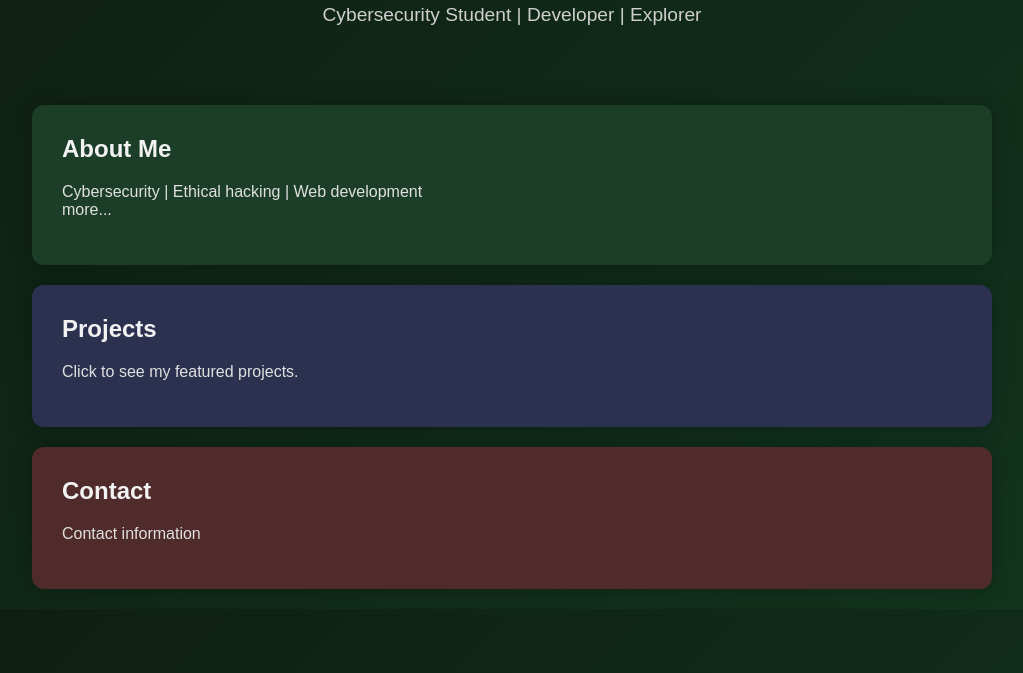
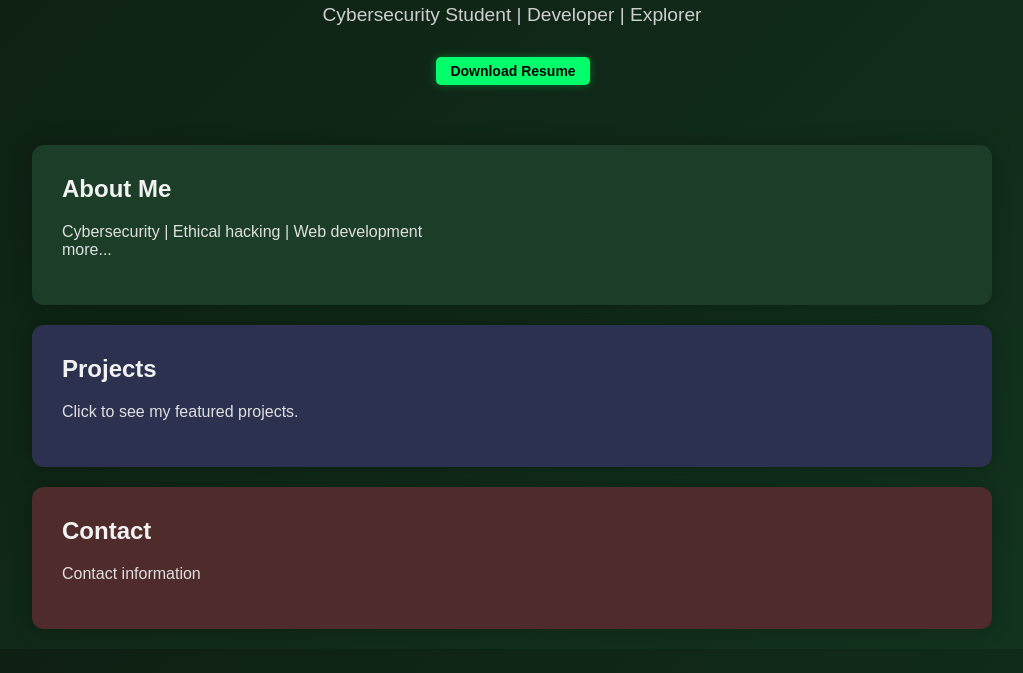
Before and after one commit to arushi-saxena06/Portfolio, a plain HTML site: page index.html in a window 1280 px wide. Shown: the part 127-800 px from the top of the page, without its empty margins (128-1151 px from the left). Drawn offline with Linux system fonts and the light colour scheme.

Commit message:
Added resume download button

```diff
--- a/index.html
+++ b/index.html
@@ -84,6 +84,27 @@
         from { opacity: 0; transform: scale(0.8); }
         to { opacity: 1; transform: scale(1); }
     }
+    /* Resume button styles */
+.resume-btn {
+    display: inline-block;
+    margin-top: 12px;
+    margin-left: 2px; /* slight right shift */
+    padding: 6px 14px;
+    font-size: 14px;
+    background-color: #00ff6a; /* hacker green */
+    color: #000; /* black text */
+    border-radius: 5px;
+    text-decoration: none;
+    font-weight: bold;
+    box-shadow: 0 0 8px #00ff6a55;
+    transition: background-color 0.3s ease, box-shadow 0.3s ease;
+}
+
+.resume-btn:hover {
+    background-color: #00cc55; /* darker green */
+    box-shadow: 0 0 12px #00ff6a88;
+}
+
 </style>
 </head>
 <body>
@@ -91,13 +112,17 @@
 <header>
     <h1>Arushi Saxena</h1>
     <p>Cybersecurity Student | Developer | Explorer</p>
+    <!-- Moved button here -->
+    <a href="resume.pdf" class="resume-btn" download>Download Resume</a>
 </header>
+
 
 <section class="section about" onclick="openModal('aboutModal')">
     <h2>About Me</h2>
     <p>Cybersecurity | Ethical hacking | Web development<br>more...
     </p>
 </section>
+
 
 <section class="section projects" onclick="openModal('projectsModal')">
     <h2>Projects</h2>
--- a/styles.css
+++ b/styles.css
@@ -80,3 +80,19 @@ footer {
     font-size: 0.9rem;
     color: #777;
 }
+
+.resume-btn {
+    display: inline-block;
+    padding: 6px 12px;
+    font-size: 14px;
+    background-color: #1e1e1e; /* dark background */
+    color: #fff; /* white text */
+    border: 1px solid #555;
+    border-radius: 5px;
+    text-decoration: none;
+    transition: background 0.3s ease;
+}
+
+.resume-btn:hover {
+    background-color: #333; /* slightly lighter on hover */
+}
```
Also changed, not shown: 2 other files.
